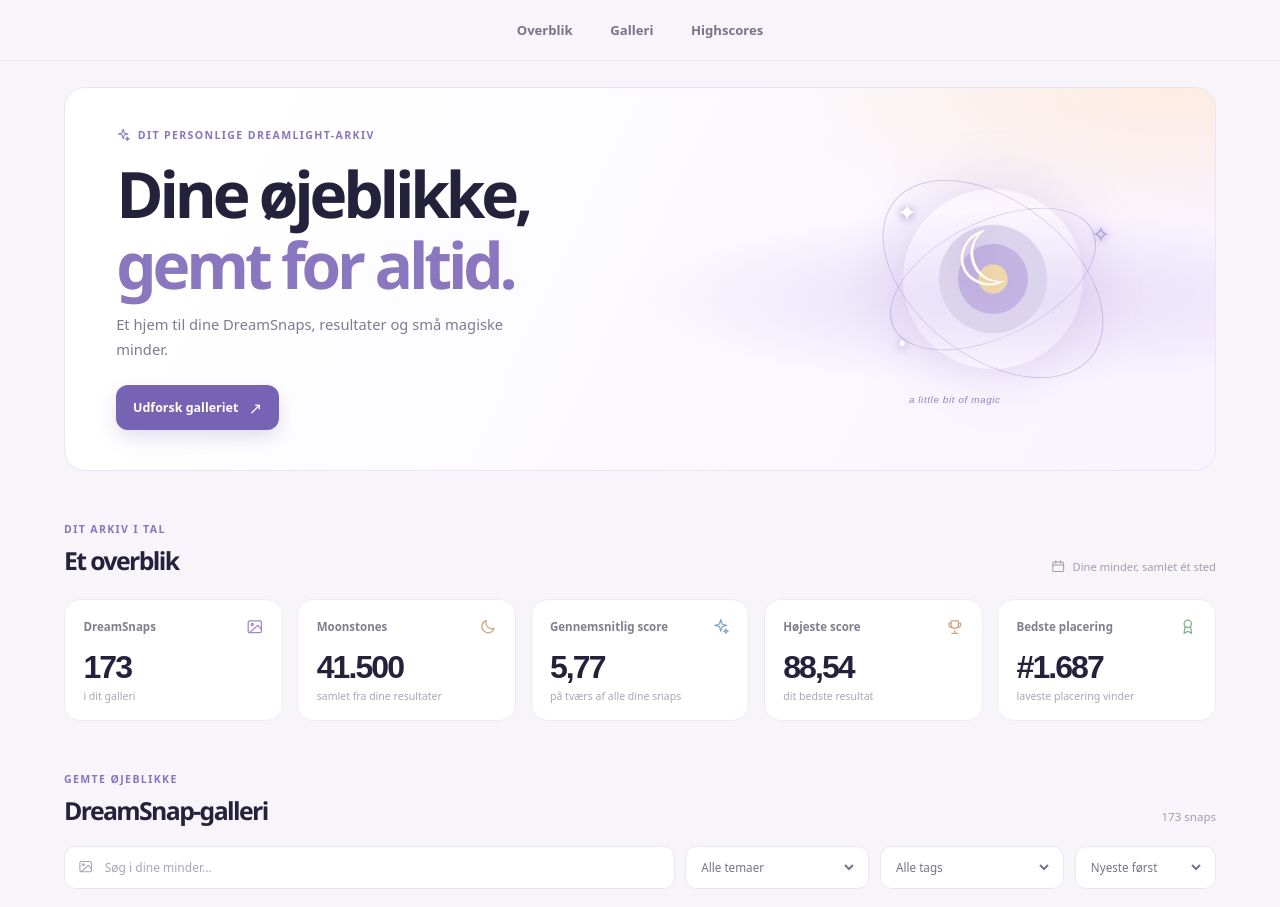
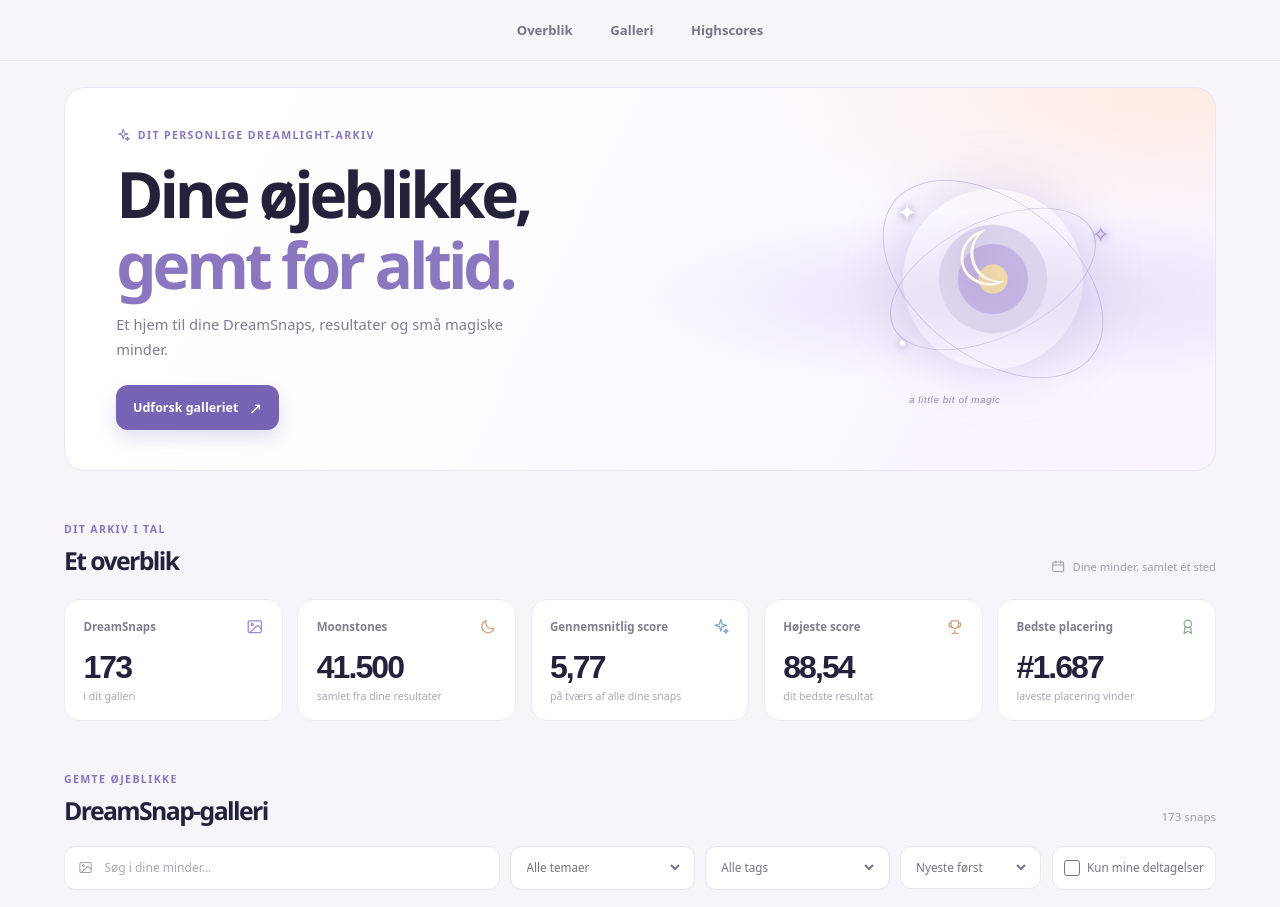
Before and after one commit to B3rginator/dreamsnap-portfolio, a React (Vite) app: page / in a window 1280 px wide. Shown: the top 907 px of the page. Built offline with nearby package versions, Linux system fonts and the light colour scheme; grey boxes are pictures that could not be loaded.

Commit message:
feat: add participation filter and update sorting controls layout

```diff
--- a/src/App.tsx
+++ b/src/App.tsx
@@ -146,6 +146,7 @@ function App() {
   const [themeFilter, setThemeFilter] = useState('');
   const [tagFilter, setTagFilter] = useState('');
   const [sort, setSort] = useState<DreamSnapSort>('date');
+  const [participatedOnly, setParticipatedOnly] = useState(false);
   const [highscore, setHighscore] = useState<HighscoreKey>('score');
   const dialogRef = useRef<HTMLDialogElement>(null);
 
@@ -207,12 +208,13 @@ function App() {
         );
       return (
         matchesQuery &&
+        (!participatedOnly || snap.score > 0) &&
         (!themeFilter || snap.theme === themeFilter) &&
         (!tagFilter || snap.tags.some((tag) => getTagName(tag) === tagFilter))
       );
     });
     return sortDreamSnaps(filtered, sort);
-  }, [dreamsnaps, search, sort, tagFilter, themeFilter]);
+  }, [dreamsnaps, participatedOnly, search, sort, tagFilter, themeFilter]);
 
   const metrics = useMemo(() => {
     const total = dreamsnaps.length;
@@ -247,12 +249,13 @@ function App() {
     ).slice(0, 5);
   }, [dreamsnaps, highscore]);
 
-  const hasActiveFilter = Boolean(search.trim() || themeFilter || tagFilter);
+  const hasActiveFilter = Boolean(search.trim() || themeFilter || tagFilter || participatedOnly);
 
   function clearFilters() {
     setSearch('');
     setThemeFilter('');
     setTagFilter('');
+    setParticipatedOnly(false);
   }
 
   return (
@@ -347,6 +350,7 @@ function App() {
                   {tags.map((tag) => <option key={tag} value={tag}>{tag}</option>)}
                 </select>
               </label>
+              <div className="sort-controls">
                 <label className="select-field sort-field">
                   <span className="visually-hidden">Sortér DreamSnaps</span>
                   <select onChange={(event) => setSort(event.target.value as DreamSnapSort)} value={sort}>
@@ -356,6 +360,16 @@ function App() {
                     <option value="moonstones">Flest Moonstones</option>
                   </select>
                 </label>
+                <label className="participation-filter">
+                  <input
+                    checked={participatedOnly}
+                    name="participatedOnly"
+                    onChange={(event) => setParticipatedOnly(event.target.checked)}
+                    type="checkbox"
+                  />
+                  <span>Kun mine deltagelser</span>
+                </label>
+              </div>
             </search>
 
             {hasActiveFilter && (
--- a/src/styles.css
+++ b/src/styles.css
@@ -464,8 +464,38 @@ select:focus-visible {
   font-size: 0.73rem;
 }
 
+.sort-controls {
+  display: flex;
+  flex-wrap: wrap;
+  align-items: center;
+  gap: 0.65rem;
+  margin-inline-start: auto;
+}
+
 .sort-field {
-  margin-inline-start: auto;
+  margin-inline-start: 0;
+}
+
+.participation-filter {
+  display: flex;
+  min-block-size: 2.75rem;
+  align-items: center;
+  gap: 0.45rem;
+  padding-inline: 0.7rem;
+  border: 1px solid #eae7ef;
+  border-radius: 0.7rem;
+  background: #fff;
+  color: #777386;
+  cursor: pointer;
+  font-size: 0.73rem;
+}
+
+.participation-filter input {
+  inline-size: 1rem;
+  aspect-ratio: 1;
+  margin: 0;
+  accent-color: var(--purple);
+  cursor: pointer;
 }
 
 .clear-filters {
@@ -1048,8 +1078,17 @@ select:focus-visible {
     max-inline-size: 100%;
   }
 
+  .sort-controls {
+    grid-column: 1 / -1;
+    margin-inline-start: 0;
+  }
+
   .sort-field {
-    margin-inline-start: 0;
+    flex: 1 1 130px;
+  }
+
+  .participation-filter {
+    flex: 0 1 auto;
   }
 
   .snap-grid {
```
Lines whose indentation alone changed are shown as unchanged.
